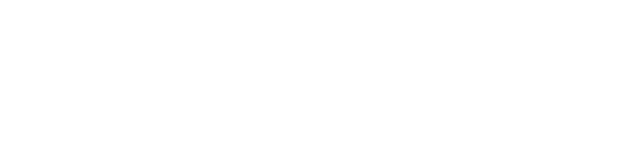
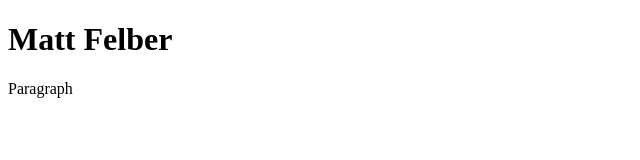
Before and after one commit to mfluxl/wdd130, a plain HTML site: page index.html in a window 1280 px wide. Shown: the whole page, without its empty margins (0-640 px from the left). Drawn offline with Linux system fonts and the light colour scheme.

Commit message:
commitindex

```diff
--- a/index.html
+++ b/index.html
@@ -7,6 +7,7 @@
     <title>Document</title>
 </head>
 <body>
-
+    <h1> Matt Felber</h1>
+    <p>Paragraph</p>
 </body>
 </html>
```
